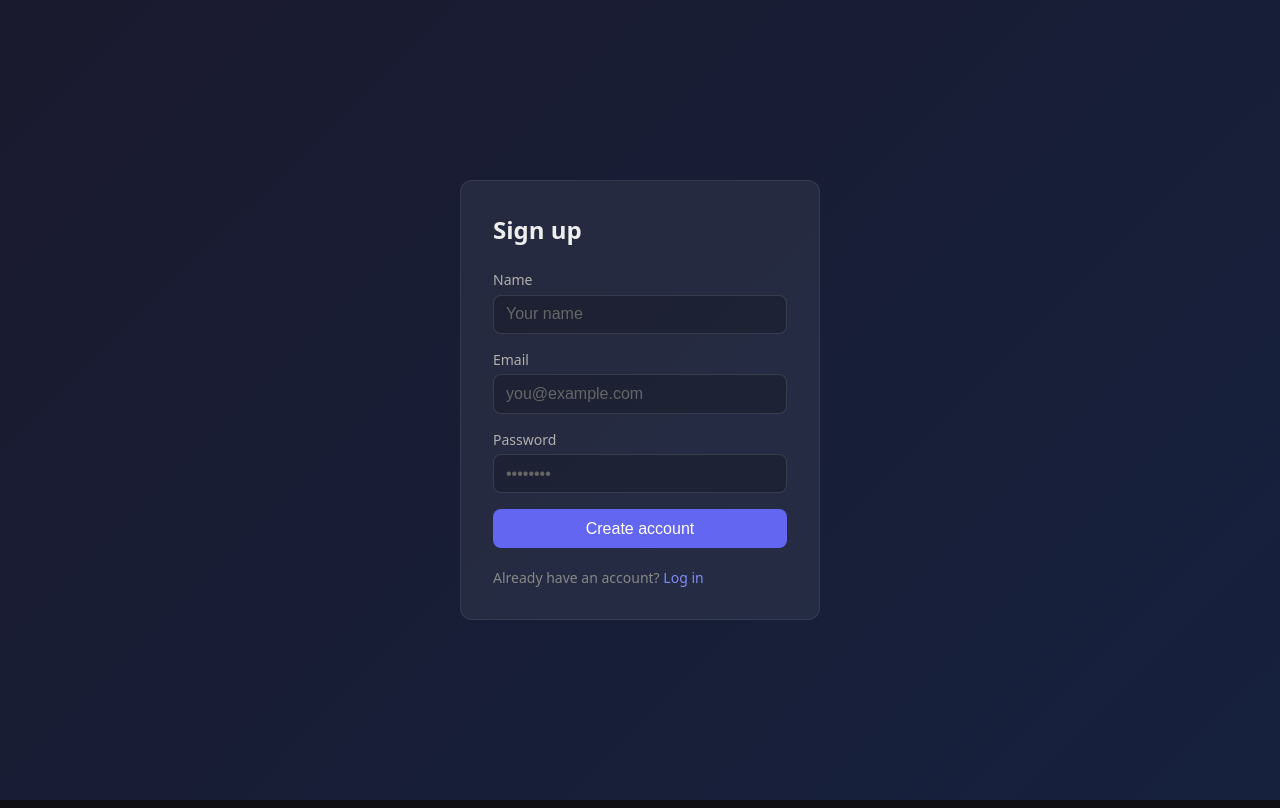
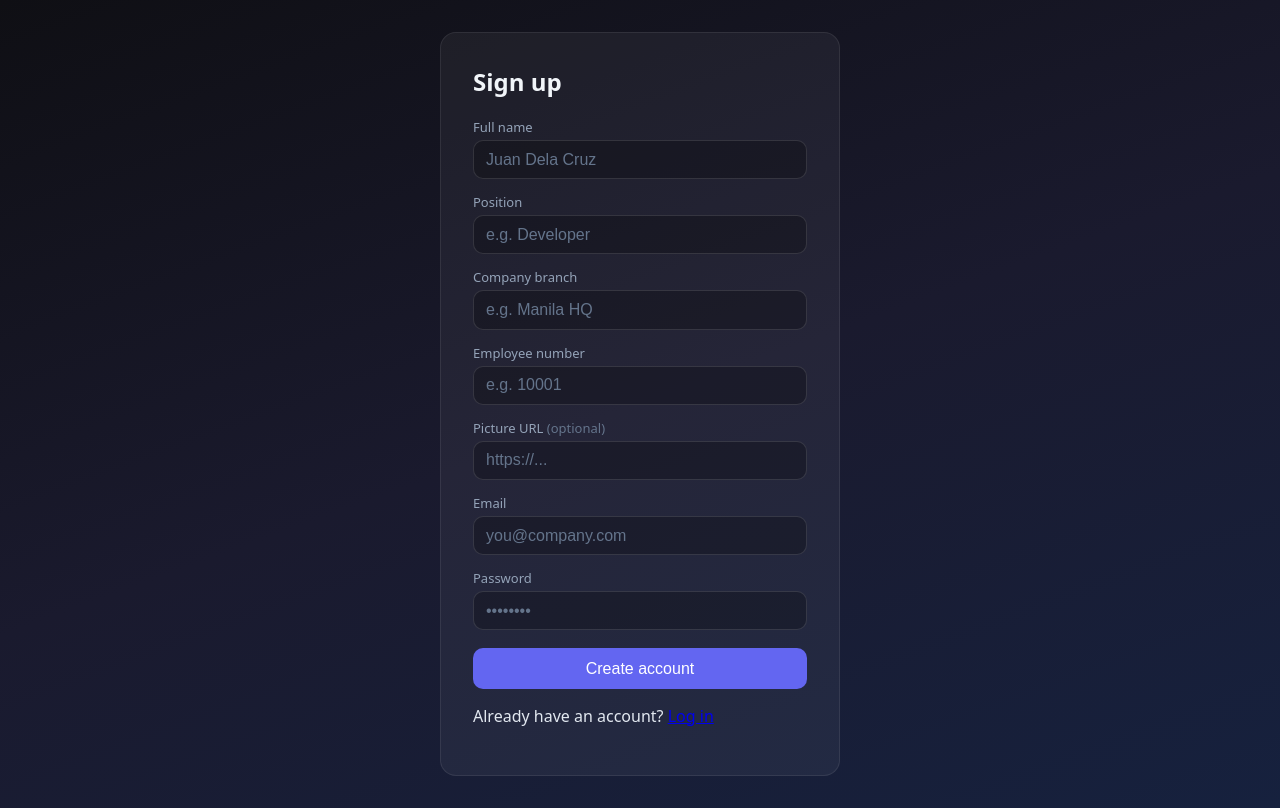
Before and after one commit to echo252525/TimeWorth, a Vue app in the folder my-app/: page /signup in a window 1280 px wide. Built offline with nearby package versions, Linux system fonts and the light colour scheme; no server answers; the HTML template or start-up script is replaced by a standard one.

Commit message:
TimeWorth: employee auth, landing, login/signup, dashboard

```diff
--- /dev/null
+++ b/my-app/src/assets/auth.css
@@ -0,0 +1,89 @@
+/* Shared auth form styles – import in Login/Signup views */
+.auth-page {
+  min-height: 100vh;
+  display: flex;
+  align-items: center;
+  justify-content: center;
+  padding: clamp(1rem, 4vw, 2rem);
+  background: linear-gradient(160deg, #0f0f14 0%, #1a1a2e 50%, #16213e 100%);
+}
+.auth-card {
+  width: 100%;
+  max-width: 400px;
+  padding: clamp(1.5rem, 4vw, 2rem);
+  background: rgba(255, 255, 255, 0.05);
+  border-radius: 16px;
+  border: 1px solid rgba(255, 255, 255, 0.08);
+}
+.auth-card h1 {
+  margin: 0 0 1.25rem;
+  font-size: clamp(1.25rem, 3vw, 1.5rem);
+  font-weight: 600;
+  color: #f1f5f9;
+}
+.auth-form {
+  display: flex;
+  flex-direction: column;
+  gap: 0.875rem;
+}
+.auth-form .field {
+  display: flex;
+  flex-direction: column;
+  gap: 0.25rem;
+}
+.auth-form .field label {
+  font-size: 0.8125rem;
+  color: #94a3b8;
+}
+.auth-form input {
+  padding: 0.6rem 0.75rem;
+  border: 1px solid rgba(255, 255, 255, 0.12);
+  border-radius: 10px;
+  background: rgba(0, 0, 0, 0.25);
+  color: #fff;
+  font-size: 1rem;
+  -webkit-appearance: none;
+}
+.auth-form input::placeholder {
+  color: #64748b;
+}
+.auth-form input:focus {
+  outline: none;
+  border-color: #6366f1;
+  box-shadow: 0 0 0 2px rgba(99, 102, 241, 0.25);
+}
+.auth-form .error {
+  margin: 0;
+  font-size: 0.8125rem;
+  color: #f87171;
+}
+.auth-form .btn {
+  padding: 0.7rem 1rem;
+  border: none;
+  border-radius: 10px;
+  font-size: 1rem;
+  font-weight: 500;
+  cursor: pointer;
+  transition: opacity 0.2s;
+  margin-top: 0.25rem;
+}
+.auth-form .btn.primary {
+  background: #6366f1;
+  color: #fff;
+}
+.auth-form .btn:disabled {
+  opacity: 0.7;
+  cursor: not-allowed;
+}
+.auth-form .footer {
+  margin: 1rem 0 0;
+  font-size: 0.875rem;
+  color: #64748b;
+}
+.auth-form .footer a {
+  color: #818cf8;
+  text-decoration: none;
+}
+.auth-form .footer a:hover {
+  text-decoration: underline;
+}
--- a/my-app/src/router/index.ts
+++ b/my-app/src/router/index.ts
@@ -3,9 +3,10 @@ import { createRouter, createWebHistory } from 'vue-router'
 const router = createRouter({
   history: createWebHistory(import.meta.env.BASE_URL),
   routes: [
-    { path: '/', name: 'Home', component: () => import('../views/HomeView.vue') },
+    { path: '/', name: 'Landing', component: () => import('../views/LandingView.vue') },
     { path: '/login', name: 'Login', component: () => import('../views/LoginView.vue') },
     { path: '/signup', name: 'Signup', component: () => import('../views/SignupView.vue') },
+    { path: '/dashboard', name: 'Dashboard', component: () => import('../views/HomeView.vue') },
   ],
 })
 
--- a/my-app/src/views/HomeView.vue
+++ b/my-app/src/views/HomeView.vue
@@ -1,95 +1,75 @@
 <script setup lang="ts">
 import { useAuth } from '../composables/useAuth'
 
-const { user, isLoggedIn, signOut } = useAuth()
+const { user, signOut } = useAuth()
 </script>
 
 <template>
-  <div class="home">
-    <nav class="nav">
+  <div class="dashboard">
+    <header class="header">
       <span class="brand">TimeWorth</span>
-      <div v-if="isLoggedIn" class="user-actions">
-        <span class="user-email">{{ user?.email }}</span>
+      <div class="nav">
+        <span class="email">{{ user?.email }}</span>
+        <router-link to="/" class="link">Home</router-link>
         <button type="button" class="btn outline" @click="signOut">Sign out</button>
       </div>
-      <div v-else class="user-actions">
-        <router-link to="/login" class="link">Log in</router-link>
-        <router-link to="/signup" class="btn primary">Sign up</router-link>
-      </div>
-    </nav>
+    </header>
     <main class="main">
-      <h1 v-if="isLoggedIn">Welcome back</h1>
-      <h1 v-else>Welcome to TimeWorth</h1>
-      <p v-if="isLoggedIn">You're signed in as {{ user?.email }}.</p>
-      <p v-else>Sign up or log in to get started.</p>
+      <h1>Welcome back</h1>
+      <p>You’re signed in. Time in/out and attendance features can go here.</p>
     </main>
   </div>
 </template>
 
 <style scoped>
-.home {
+.dashboard {
   min-height: 100vh;
-  background: linear-gradient(135deg, #1a1a2e 0%, #16213e 100%);
+  background: linear-gradient(160deg, #0f0f14 0%, #1a1a2e 100%);
   color: #e2e8f0;
+}
+.header {
+  display: flex;
+  align-items: center;
+  justify-content: space-between;
+  padding: clamp(0.75rem, 2vw, 1rem) clamp(1rem, 4vw, 1.5rem);
+  border-bottom: 1px solid rgba(255, 255, 255, 0.06);
+}
+.brand {
+  font-weight: 700;
+  font-size: clamp(1.1rem, 2.5vw, 1.35rem);
 }
 .nav {
   display: flex;
   align-items: center;
-  justify-content: space-between;
-  padding: 1rem 1.5rem;
-  border-bottom: 1px solid rgba(255, 255, 255, 0.06);
+  gap: clamp(0.5rem, 2vw, 1rem);
 }
-.brand {
-  font-weight: 600;
-  font-size: 1.25rem;
-}
-.user-actions {
-  display: flex;
-  align-items: center;
-  gap: 1rem;
-}
-.user-email {
+.email {
   font-size: 0.875rem;
   color: #94a3b8;
 }
 .link {
-  color: #94a3b8;
+  color: #818cf8;
   text-decoration: none;
   font-size: 0.9375rem;
 }
-.link:hover {
-  color: #c7d2fe;
-}
 .btn {
   padding: 0.5rem 1rem;
-  border-radius: 8px;
+  border-radius: 10px;
   font-size: 0.9375rem;
   font-weight: 500;
   cursor: pointer;
-  text-decoration: none;
-  transition: opacity 0.2s;
-}
-.btn.primary {
-  background: #6366f1;
-  color: #fff;
-  border: none;
-}
-.btn.outline {
   background: transparent;
   color: #94a3b8;
   border: 1px solid rgba(255, 255, 255, 0.2);
 }
-.btn:hover {
-  opacity: 0.9;
-}
 .main {
-  padding: 3rem 1.5rem;
+  padding: clamp(2rem, 6vw, 3rem) clamp(1rem, 4vw, 1.5rem);
   max-width: 640px;
   margin: 0 auto;
 }
 .main h1 {
   margin: 0 0 0.5rem;
-  font-size: 1.75rem;
+  font-size: clamp(1.5rem, 4vw, 1.75rem);
 }
 .main p {
   margin: 0;
--- /dev/null
+++ b/my-app/src/views/LandingView.vue
@@ -0,0 +1,189 @@
+<script setup lang="ts">
+import { useAuth } from '../composables/useAuth'
+
+const { isLoggedIn, signOut } = useAuth()
+</script>
+
+<template>
+  <div class="landing">
+    <header class="header">
+      <router-link to="/" class="brand">TimeWorth</router-link>
+      <nav class="nav">
+        <template v-if="isLoggedIn">
+          <router-link to="/dashboard" class="link">Dashboard</router-link>
+          <button type="button" class="btn outline" @click="signOut">Sign out</button>
+        </template>
+        <template v-else>
+          <router-link to="/login" class="link">Log in</router-link>
+          <router-link to="/signup" class="btn primary">Sign up</router-link>
+        </template>
+      </nav>
+    </header>
+
+    <main class="main">
+      <section class="hero">
+        <h1>Track time. Stay on top.</h1>
+        <p class="tagline">Time in, time out. One place for your team’s attendance and working hours.</p>
+        <div v-if="!isLoggedIn" class="cta">
+          <router-link to="/signup" class="btn primary large">Get started</router-link>
+          <router-link to="/login" class="btn ghost large">Log in</router-link>
+        </div>
+        <div v-else class="cta">
+          <router-link to="/dashboard" class="btn primary large">Go to Dashboard</router-link>
+        </div>
+      </section>
+
+      <section class="features">
+        <div class="feature">
+          <span class="icon">⏱</span>
+          <h3>Time in / Time out</h3>
+          <p>Clock in and out in one tap. Simple and fast.</p>
+        </div>
+        <div class="feature">
+          <span class="icon">📊</span>
+          <h3>Working hours</h3>
+          <p>See your hours at a glance. No spreadsheets.</p>
+        </div>
+        <div class="feature">
+          <span class="icon">📱</span>
+          <h3>Works on mobile</h3>
+          <p>Use it on any device. Responsive and reliable.</p>
+        </div>
+      </section>
+    </main>
+
+    <footer class="footer">
+      <span>TimeWorth — Attendance & time tracking</span>
+    </footer>
+  </div>
+</template>
+
+<style scoped>
+.landing {
+  min-height: 100vh;
+  background: linear-gradient(160deg, #0f0f14 0%, #1a1a2e 40%, #16213e 100%);
+  color: #e2e8f0;
+}
+.header {
+  display: flex;
+  align-items: center;
+  justify-content: space-between;
+  padding: clamp(0.75rem, 2vw, 1rem) clamp(1rem, 4vw, 1.5rem);
+  border-bottom: 1px solid rgba(255, 255, 255, 0.06);
+}
+.brand {
+  font-weight: 700;
+  font-size: clamp(1.1rem, 2.5vw, 1.35rem);
+  color: #f1f5f9;
+  text-decoration: none;
+  letter-spacing: -0.02em;
+}
+.nav {
+  display: flex;
+  align-items: center;
+  gap: clamp(0.5rem, 2vw, 1rem);
+}
+.link {
+  color: #94a3b8;
+  text-decoration: none;
+  font-size: 0.9375rem;
+}
+.link:hover {
+  color: #c7d2fe;
+}
+.btn {
+  padding: 0.5rem 1rem;
+  border-radius: 10px;
+  font-size: 0.9375rem;
+  font-weight: 500;
+  cursor: pointer;
+  text-decoration: none;
+  transition: opacity 0.2s;
+  border: none;
+}
+.btn.primary {
+  background: #6366f1;
+  color: #fff;
+}
+.btn.outline {
+  background: transparent;
+  color: #94a3b8;
+  border: 1px solid rgba(255, 255, 255, 0.2);
+}
+.btn.ghost {
+  background: transparent;
+  color: #94a3b8;
+}
+.btn.ghost:hover,
+.btn.outline:hover {
+  color: #e2e8f0;
+}
+.btn.large {
+  padding: 0.75rem 1.5rem;
+  font-size: 1rem;
+}
+.main {
+  padding: clamp(2rem, 8vw, 4rem) clamp(1rem, 4vw, 1.5rem);
+  max-width: 900px;
+  margin: 0 auto;
+}
+.hero {
+  text-align: center;
+  padding: clamp(2rem, 6vw, 4rem) 0;
+}
+.hero h1 {
+  margin: 0 0 0.75rem;
+  font-size: clamp(1.75rem, 5vw, 2.5rem);
+  font-weight: 700;
+  letter-spacing: -0.03em;
+  line-height: 1.2;
+}
+.tagline {
+  margin: 0 0 1.75rem;
+  font-size: clamp(1rem, 2.5vw, 1.15rem);
+  color: #94a3b8;
+  max-width: 480px;
+  margin-left: auto;
+  margin-right: auto;
+}
+.cta {
+  display: flex;
+  flex-wrap: wrap;
+  gap: 0.75rem;
+  justify-content: center;
+}
+.features {
+  display: grid;
+  grid-template-columns: repeat(auto-fit, minmax(220px, 1fr));
+  gap: clamp(1.25rem, 4vw, 1.75rem);
+  margin-top: clamp(2rem, 6vw, 3rem);
+}
+.feature {
+  padding: 1.25rem;
+  background: rgba(255, 255, 255, 0.04);
+  border-radius: 14px;
+  border: 1px solid rgba(255, 255, 255, 0.06);
+}
+.feature .icon {
+  font-size: 1.75rem;
+  display: block;
+  margin-bottom: 0.5rem;
+}
+.feature h3 {
+  margin: 0 0 0.35rem;
+  font-size: 1rem;
+  font-weight: 600;
+}
+.feature p {
+  margin: 0;
+  font-size: 0.875rem;
+  color: #94a3b8;
+}
+.footer {
+  padding: 1.5rem clamp(1rem, 4vw, 1.5rem);
+  text-align: center;
+  font-size: 0.8125rem;
+  color: #64748b;
+  border-top: 1px solid rgba(255, 255, 255, 0.05);
+}
+</style>
--- a/my-app/src/views/LoginView.vue
+++ b/my-app/src/views/LoginView.vue
@@ -1,16 +1,16 @@
 <script setup lang="ts">
-import { ref, reactive } from 'vue'
+import { reactive } from 'vue'
 import { useRouter } from 'vue-router'
 import { useAuth } from '../composables/useAuth'
+import '../assets/auth.css'
 
 const router = useRouter()
 const { signIn, isLoading, error } = useAuth()
-
 const form = reactive({ email: '', password: '' })
 
 async function onSubmit() {
   const { error: err } = await signIn(form.email, form.password)
-  if (!err) router.push('/')
+  if (!err) router.push('/dashboard')
 }
 </script>
 
@@ -21,123 +21,18 @@ async function onSubmit() {
       <form @submit.prevent="onSubmit" class="auth-form">
         <div class="field">
           <label for="login-email">Email</label>
-          <input
-            id="login-email"
-            v-model="form.email"
-            type="email"
-            required
-            placeholder="you@example.com"
-            autocomplete="email"
-          />
+          <input id="login-email" v-model="form.email" type="email" required placeholder="you@company.com" autocomplete="email" />
         </div>
         <div class="field">
           <label for="login-password">Password</label>
-          <input
-            id="login-password"
-            v-model="form.password"
-            type="password"
-            required
-            placeholder="••••••••"
-            autocomplete="current-password"
-          />
+          <input id="login-password" v-model="form.password" type="password" required placeholder="••••••••" autocomplete="current-password" />
         </div>
         <p v-if="error" class="error">{{ error }}</p>
         <button type="submit" class="btn primary" :disabled="isLoading">
           {{ isLoading ? 'Signing in…' : 'Sign in' }}
         </button>
       </form>
-      <p class="footer">
-        Don't have an account? <router-link to="/signup">Sign up</router-link>
-      </p>
+      <p class="footer">No account? <router-link to="/signup">Sign up</router-link></p>
     </div>
   </div>
 </template>
-
-<style scoped>
-.auth-page {
-  min-height: 100vh;
-  display: flex;
-  align-items: center;
-  justify-content: center;
-  padding: 1rem;
-  background: linear-gradient(135deg, #1a1a2e 0%, #16213e 100%);
-}
-.auth-card {
-  width: 100%;
-  max-width: 360px;
-  padding: 2rem;
-  background: rgba(255, 255, 255, 0.06);
-  border-radius: 12px;
-  border: 1px solid rgba(255, 255, 255, 0.08);
-}
-h1 {
-  margin: 0 0 1.5rem;
-  font-size: 1.5rem;
-  font-weight: 600;
-  color: #eee;
-}
-.auth-form {
-  display: flex;
-  flex-direction: column;
-  gap: 1rem;
-}
-.field {
-  display: flex;
-  flex-direction: column;
-  gap: 0.35rem;
-}
-.field label {
-  font-size: 0.875rem;
-  color: #b0b0b0;
-}
-.field input {
-  padding: 0.6rem 0.75rem;
-  border: 1px solid rgba(255, 255, 255, 0.12);
-  border-radius: 8px;
-  background: rgba(0, 0, 0, 0.2);
-  color: #fff;
-  font-size: 1rem;
-}
-.field input::placeholder {
-  color: #666;
-}
-.field input:focus {
-  outline: none;
-  border-color: #6366f1;
-  box-shadow: 0 0 0 2px rgba(99, 102, 241, 0.2);
-}
-.error {
-  margin: 0;
-  font-size: 0.875rem;
-  color: #f87171;
-}
-.btn {
-  padding: 0.65rem 1rem;
-  border: none;
-  border-radius: 8px;
-  font-size: 1rem;
-  font-weight: 500;
-  cursor: pointer;
-  transition: opacity 0.2s;
-}
-.btn.primary {
-  background: #6366f1;
-  color: #fff;
-}
-.btn:disabled {
-  opacity: 0.7;
-  cursor: not-allowed;
-}
-.footer {
-  margin: 1.25rem 0 0;
-  font-size: 0.875rem;
-  color: #888;
-}
-.footer a {
-  color: #818cf8;
-  text-decoration: none;
-}
-.footer a:hover {
-  text-decoration: underline;
-}
-</style>
--- a/my-app/src/views/SignupView.vue
+++ b/my-app/src/views/SignupView.vue
@@ -2,15 +2,33 @@
 import { reactive } from 'vue'
 import { useRouter } from 'vue-router'
 import { useAuth } from '../composables/useAuth'
+import '../assets/auth.css'
 
 const router = useRouter()
 const { signUp, isLoading, error } = useAuth()
-
-const form = reactive({ name: '', email: '', password: '' })
+const form = reactive({
+  name: '',
+  position_in_company: '',
+  company_branch: '',
+  employee_no: '' as string,
+  picture: '',
+  email: '',
+  password: ''
+})
 
 async function onSubmit() {
-  const { error: err } = await signUp(form.name, form.email, form.password)
-  if (!err) router.push('/')
+  const empNo = Number(form.employee_no)
+  if (Number.isNaN(empNo)) return
+  const { error: err } = await signUp({
+    name: form.name,
+    position_in_company: form.position_in_company,
+    company_branch: form.company_branch,
+    employee_no: empNo,
+    picture: form.picture || undefined,
+    email: form.email,
+    password: form.password
+  })
+  if (!err) router.push('/dashboard')
 }
 </script>
 
@@ -20,136 +38,46 @@ async function onSubmit() {
       <h1>Sign up</h1>
       <form @submit.prevent="onSubmit" class="auth-form">
         <div class="field">
-          <label for="signup-name">Name</label>
-          <input
-            id="signup-name"
-            v-model="form.name"
-            type="text"
-            required
-            placeholder="Your name"
-            autocomplete="name"
-          />
+          <label for="name">Full name</label>
+          <input id="name" v-model="form.name" type="text" required placeholder="Juan Dela Cruz" autocomplete="name" />
         </div>
         <div class="field">
-          <label for="signup-email">Email</label>
-          <input
-            id="signup-email"
-            v-model="form.email"
-            type="email"
-            required
-            placeholder="you@example.com"
-            autocomplete="email"
-          />
+          <label for="position">Position</label>
+          <input id="position" v-model="form.position_in_company" type="text" required placeholder="e.g. Developer" />
         </div>
         <div class="field">
-          <label for="signup-password">Password</label>
-          <input
-            id="signup-password"
-            v-model="form.password"
-            type="password"
-            required
-            minlength="6"
-            placeholder="••••••••"
-            autocomplete="new-password"
-          />
+          <label for="branch">Company branch</label>
+          <input id="branch" v-model="form.company_branch" type="text" required placeholder="e.g. Manila HQ" />
+        </div>
+        <div class="field">
+          <label for="empNo">Employee number</label>
+          <input id="empNo" v-model="form.employee_no" type="number" required min="1" placeholder="e.g. 10001" />
+        </div>
+        <div class="field">
+          <label for="picture">Picture URL <span class="optional">(optional)</span></label>
+          <input id="picture" v-model="form.picture" type="url" placeholder="https://..." />
+        </div>
+        <div class="field">
+          <label for="email">Email</label>
+          <input id="email" v-model="form.email" type="email" required placeholder="you@company.com" autocomplete="email" />
+        </div>
+        <div class="field">
+          <label for="password">Password</label>
+          <input id="password" v-model="form.password" type="password" required minlength="6" placeholder="••••••••" autocomplete="new-password" />
         </div>
         <p v-if="error" class="error">{{ error }}</p>
         <button type="submit" class="btn primary" :disabled="isLoading">
           {{ isLoading ? 'Creating account…' : 'Create account' }}
         </button>
       </form>
-      <p class="footer">
-        Already have an account? <router-link to="/login">Log in</router-link>
-      </p>
+      <p class="footer">Already have an account? <router-link to="/login">Log in</router-link></p>
     </div>
   </div>
 </template>
 
 <style scoped>
-.auth-page {
-  min-height: 100vh;
-  display: flex;
-  align-items: center;
-  justify-content: center;
-  padding: 1rem;
-  background: linear-gradient(135deg, #1a1a2e 0%, #16213e 100%);
-}
-.auth-card {
-  width: 100%;
-  max-width: 360px;
-  padding: 2rem;
-  background: rgba(255, 255, 255, 0.06);
-  border-radius: 12px;
-  border: 1px solid rgba(255, 255, 255, 0.08);
-}
-h1 {
-  margin: 0 0 1.5rem;
-  font-size: 1.5rem;
-  font-weight: 600;
-  color: #eee;
-}
-.auth-form {
-  display: flex;
-  flex-direction: column;
-  gap: 1rem;
-}
-.field {
-  display: flex;
-  flex-direction: column;
-  gap: 0.35rem;
-}
-.field label {
-  font-size: 0.875rem;
-  color: #b0b0b0;
-}
-.field input {
-  padding: 0.6rem 0.75rem;
-  border: 1px solid rgba(255, 255, 255, 0.12);
-  border-radius: 8px;
-  background: rgba(0, 0, 0, 0.2);
-  color: #fff;
-  font-size: 1rem;
-}
-.field input::placeholder {
-  color: #666;
-}
-.field input:focus {
-  outline: none;
-  border-color: #6366f1;
-  box-shadow: 0 0 0 2px rgba(99, 102, 241, 0.2);
-}
-.error {
-  margin: 0;
-  font-size: 0.875rem;
-  color: #f87171;
-}
-.btn {
-  padding: 0.65rem 1rem;
-  border: none;
-  border-radius: 8px;
-  font-size: 1rem;
-  font-weight: 500;
-  cursor: pointer;
-  transition: opacity 0.2s;
-}
-.btn.primary {
-  background: #6366f1;
-  color: #fff;
-}
-.btn:disabled {
-  opacity: 0.7;
-  cursor: not-allowed;
-}
-.footer {
-  margin: 1.25rem 0 0;
-  font-size: 0.875rem;
-  color: #888;
-}
-.footer a {
-  color: #818cf8;
-  text-decoration: none;
-}
-.footer a:hover {
-  text-decoration: underline;
+.optional {
+  color: #64748b;
+  font-weight: normal;
 }
 </style>
```
Also changed, not shown: my-app/src/composables/useAuth.ts (+29 -31 lines), 2 other files (tests, documents, lock files or other folders).
